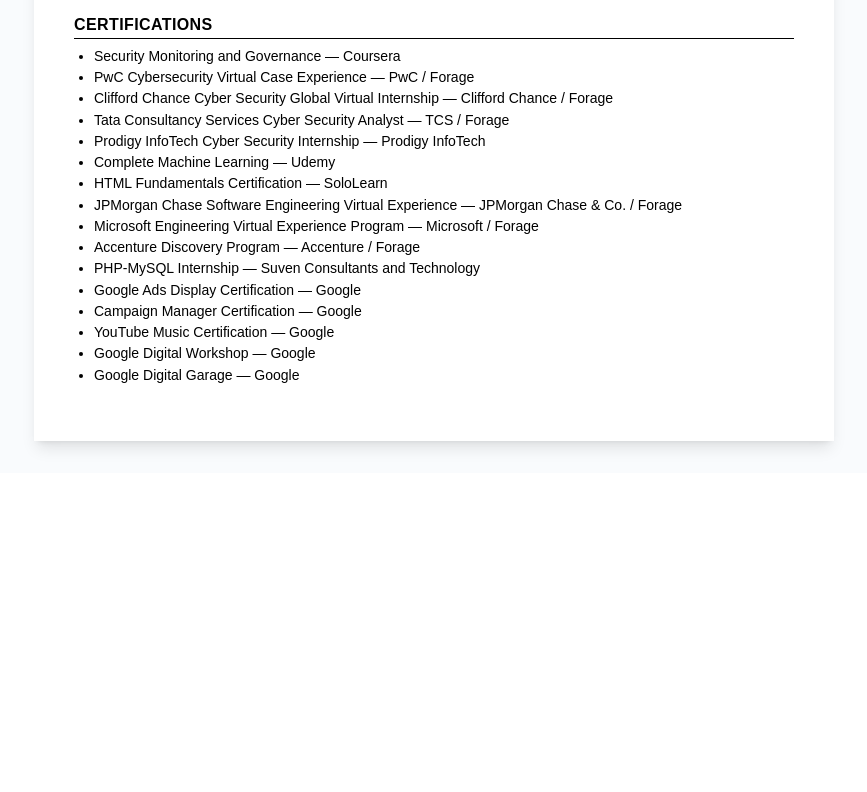
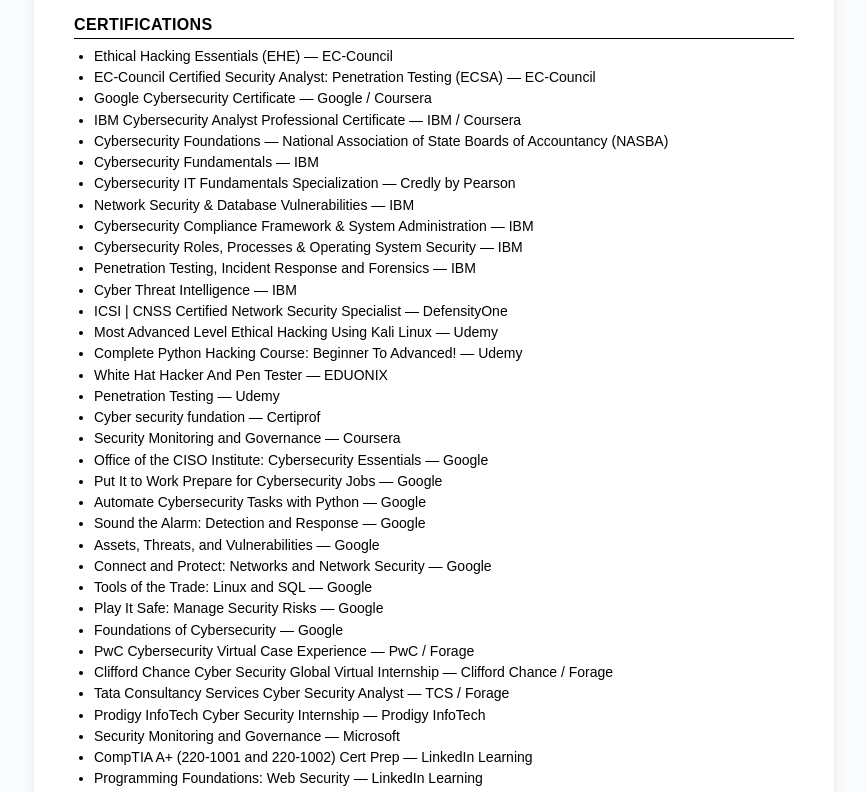
Before and after one commit to pallasivasai/Portfolio, a React (Vite) app: page /resume in a window 1280 px wide. Shown: the part 5920-6712 px from the top of the page, without its empty margins (206-1073 px from the left). Before the commit the page ends 6393 px from the top, so only its background shows below. Built offline with nearby package versions, Linux system fonts and the light colour scheme.

Commit message:
Changes
Co-authored-by: pallasivasai <56314427+pallasivasai@users.noreply.github.com>

```diff
--- a/src/data/certifications.ts
+++ b/src/data/certifications.ts
@@ -5,10 +5,226 @@ export interface CertType { name: string; issuer: string; icon: React.ComponentT
 
 export const cybersecurityCerts: CertType[] = [
     {
+      name: "Ethical Hacking Essentials (EHE)",
+      issuer: "EC-Council",
+      icon: Lock,
+      color: "from-red-700 to-red-900",
+      verificationUrl: "https://www.linkedin.com/in/pallasivasai/details/certifications/",
+      category: "Cybersecurity"
+    },
+    {
+      name: "EC-Council Certified Security Analyst: Penetration Testing (ECSA)",
+      issuer: "EC-Council",
+      icon: Shield,
+      color: "from-red-600 to-orange-600",
+      verificationUrl: "https://www.linkedin.com/in/pallasivasai/details/certifications/",
+      category: "Cybersecurity"
+    },
+    {
+      name: "Google Cybersecurity Certificate",
+      issuer: "Google / Coursera",
+      icon: Shield,
+      color: "from-blue-600 to-green-600",
+      verificationUrl: "https://www.coursera.org/account/accomplishments/professional-cert/WHB7Q4JLJCK5",
+      category: "Cybersecurity"
+    },
+    {
+      name: "IBM Cybersecurity Analyst Professional Certificate",
+      issuer: "IBM / Coursera",
+      icon: Shield,
+      color: "from-blue-700 to-cyan-700",
+      verificationUrl: "https://www.linkedin.com/in/pallasivasai/details/certifications/",
+      category: "Cybersecurity"
+    },
+    {
+      name: "Cybersecurity Foundations",
+      issuer: "National Association of State Boards of Accountancy (NASBA)",
+      icon: Shield,
+      color: "from-slate-700 to-slate-900",
+      verificationUrl: "https://www.linkedin.com/in/pallasivasai/details/certifications/",
+      category: "Cybersecurity"
+    },
+    {
+      name: "Cybersecurity Fundamentals",
+      issuer: "IBM",
+      icon: Lock,
+      color: "from-blue-600 to-indigo-700",
+      verificationUrl: "https://www.linkedin.com/in/pallasivasai/details/certifications/",
+      category: "Cybersecurity"
+    },
+    {
+      name: "Cybersecurity IT Fundamentals Specialization",
+      issuer: "Credly by Pearson",
+      icon: Shield,
+      color: "from-purple-600 to-blue-700",
+      verificationUrl: "https://www.linkedin.com/in/pallasivasai/details/certifications/",
+      category: "Cybersecurity"
+    },
+    {
+      name: "Network Security & Database Vulnerabilities",
+      issuer: "IBM",
+      icon: Database,
+      color: "from-indigo-600 to-purple-700",
+      verificationUrl: "https://www.linkedin.com/in/pallasivasai/details/certifications/",
+      category: "Cybersecurity"
+    },
+    {
+      name: "Cybersecurity Compliance Framework & System Administration",
+      issuer: "IBM",
+      icon: Server,
+      color: "from-cyan-600 to-blue-700",
+      verificationUrl: "https://www.linkedin.com/in/pallasivasai/details/certifications/",
+      category: "Cybersecurity"
+    },
+    {
+      name: "Cybersecurity Roles, Processes & Operating System Security",
+      issuer: "IBM",
+      icon: Shield,
+      color: "from-teal-600 to-blue-700",
+      verificationUrl: "https://www.linkedin.com/in/pallasivasai/details/certifications/",
+      category: "Cybersecurity"
+    },
+    {
+      name: "Penetration Testing, Incident Response and Forensics",
+      issuer: "IBM",
+      icon: Lock,
+      color: "from-orange-600 to-red-700",
+      verificationUrl: "https://www.linkedin.com/in/pallasivasai/details/certifications/",
+      category: "Cybersecurity"
+    },
+    {
+      name: "Cyber Threat Intelligence",
+      issuer: "IBM",
+      icon: Brain,
+      color: "from-blue-600 to-cyan-600",
+      verificationUrl: "https://www.linkedin.com/in/pallasivasai/details/certifications/",
+      category: "Cybersecurity"
+    },
+    {
+      name: "ICSI | CNSS Certified Network Security Specialist",
+      issuer: "DefensityOne",
+      icon: Shield,
+      color: "from-green-600 to-teal-700",
+      verificationUrl: "https://www.linkedin.com/in/pallasivasai/details/certifications/",
+      category: "Cybersecurity"
+    },
+    {
+      name: "Most Advanced Level Ethical Hacking Using Kali Linux",
+      issuer: "Udemy",
+      icon: Lock,
+      color: "from-red-600 to-purple-700",
+      verificationUrl: "https://www.linkedin.com/in/pallasivasai/details/certifications/",
+      category: "Cybersecurity"
+    },
+    {
+      name: "Complete Python Hacking Course: Beginner To Advanced!",
+      issuer: "Udemy",
+      icon: Lock,
+      color: "from-purple-700 to-red-700",
+      verificationUrl: "https://www.linkedin.com/in/pallasivasai/details/certifications/",
+      category: "Cybersecurity"
+    },
+    {
+      name: "White Hat Hacker And Pen Tester",
+      issuer: "EDUONIX",
+      icon: Shield,
+      color: "from-orange-600 to-red-600",
+      verificationUrl: "https://www.linkedin.com/in/pallasivasai/details/certifications/",
+      category: "Cybersecurity"
+    },
+    {
+      name: "Penetration Testing",
+      issuer: "Udemy",
+      icon: Lock,
+      color: "from-red-500 to-orange-600",
+      verificationUrl: "https://www.linkedin.com/in/pallasivasai/details/certifications/",
+      category: "Cybersecurity"
+    },
+    {
+      name: "Cyber security fundation",
+      issuer: "Certiprof",
+      icon: Shield,
+      color: "from-blue-500 to-cyan-600",
+      verificationUrl: "https://www.linkedin.com/in/pallasivasai/details/certifications/",
+      category: "Cybersecurity"
+    },
+    {
       name: "Security Monitoring and Governance",
       issuer: "Coursera",
       icon: Shield,
       color: "from-red-600 to-red-800",
+      verificationUrl: "https://www.linkedin.com/in/pallasivasai/details/certifications/",
+      category: "Cybersecurity"
+    },
+    {
+      name: "Office of the CISO Institute: Cybersecurity Essentials",
+      issuer: "Google",
+      icon: Shield,
+      color: "from-emerald-600 to-blue-600",
+      verificationUrl: "https://www.linkedin.com/in/pallasivasai/details/certifications/",
+      category: "Cybersecurity"
+    },
+    {
+      name: "Put It to Work Prepare for Cybersecurity Jobs",
+      issuer: "Google",
+      icon: Shield,
+      color: "from-blue-500 to-green-500",
+      verificationUrl: "https://www.linkedin.com/in/pallasivasai/details/certifications/",
+      category: "Cybersecurity"
+    },
+    {
+      name: "Automate Cybersecurity Tasks with Python",
+      issuer: "Google",
+      icon: Code,
+      color: "from-yellow-500 to-green-500",
+      verificationUrl: "https://www.linkedin.com/in/pallasivasai/details/certifications/",
+      category: "Cybersecurity"
+    },
+    {
+      name: "Sound the Alarm: Detection and Response",
+      issuer: "Google",
+      icon: Shield,
+      color: "from-orange-500 to-red-600",
+      verificationUrl: "https://www.linkedin.com/in/pallasivasai/details/certifications/",
+      category: "Cybersecurity"
+    },
+    {
+      name: "Assets, Threats, and Vulnerabilities",
+      issuer: "Google",
+      icon: Shield,
+      color: "from-red-500 to-orange-600",
+      verificationUrl: "https://www.linkedin.com/in/pallasivasai/details/certifications/",
+      category: "Cybersecurity"
+    },
+    {
+      name: "Connect and Protect: Networks and Network Security",
+      issuer: "Google",
+      icon: Globe,
+      color: "from-blue-500 to-cyan-500",
+      verificationUrl: "https://www.linkedin.com/in/pallasivasai/details/certifications/",
+      category: "Cybersecurity"
+    },
+    {
+      name: "Tools of the Trade: Linux and SQL",
+      issuer: "Google",
+      icon: Database,
+      color: "from-cyan-500 to-blue-600",
+      verificationUrl: "https://www.linkedin.com/in/pallasivasai/details/certifications/",
+      category: "Cybersecurity"
+    },
+    {
+      name: "Play It Safe: Manage Security Risks",
+      issuer: "Google",
+      icon: Shield,
+      color: "from-green-500 to-teal-600",
+      verificationUrl: "https://www.linkedin.com/in/pallasivasai/details/certifications/",
+      category: "Cybersecurity"
+    },
+    {
+      name: "Foundations of Cybersecurity",
+      issuer: "Google",
+      icon: Shield,
+      color: "from-blue-600 to-indigo-600",
       verificationUrl: "https://www.linkedin.com/in/pallasivasai/details/certifications/",
       category: "Cybersecurity"
     },
@@ -43,6 +259,30 @@ export const cybersecurityCerts: CertType[] = [
       issuer: "Prodigy InfoTech",
       icon: Lock,
       color: "from-green-600 to-teal-600",
+      verificationUrl: "https://www.linkedin.com/in/pallasivasai/details/certifications/",
+      category: "Cybersecurity"
+    },
+    {
+      name: "Security Monitoring and Governance",
+      issuer: "Microsoft",
+      icon: Shield,
+      color: "from-blue-600 to-slate-700",
+      verificationUrl: "https://www.linkedin.com/in/pallasivasai/details/certifications/",
+      category: "Cybersecurity"
+    },
+    {
+      name: "CompTIA A+ (220-1001 and 220-1002) Cert Prep",
+      issuer: "LinkedIn Learning",
+      icon: Laptop,
+      color: "from-red-600 to-orange-600",
+      verificationUrl: "https://www.linkedin.com/in/pallasivasai/details/certifications/",
+      category: "Cybersecurity"
+    },
+    {
+      name: "Programming Foundations: Web Security",
+      issuer: "LinkedIn Learning",
+      icon: Code,
+      color: "from-blue-600 to-cyan-600",
       verificationUrl: "https://www.linkedin.com/in/pallasivasai/details/certifications/",
       category: "Cybersecurity"
     }
```
